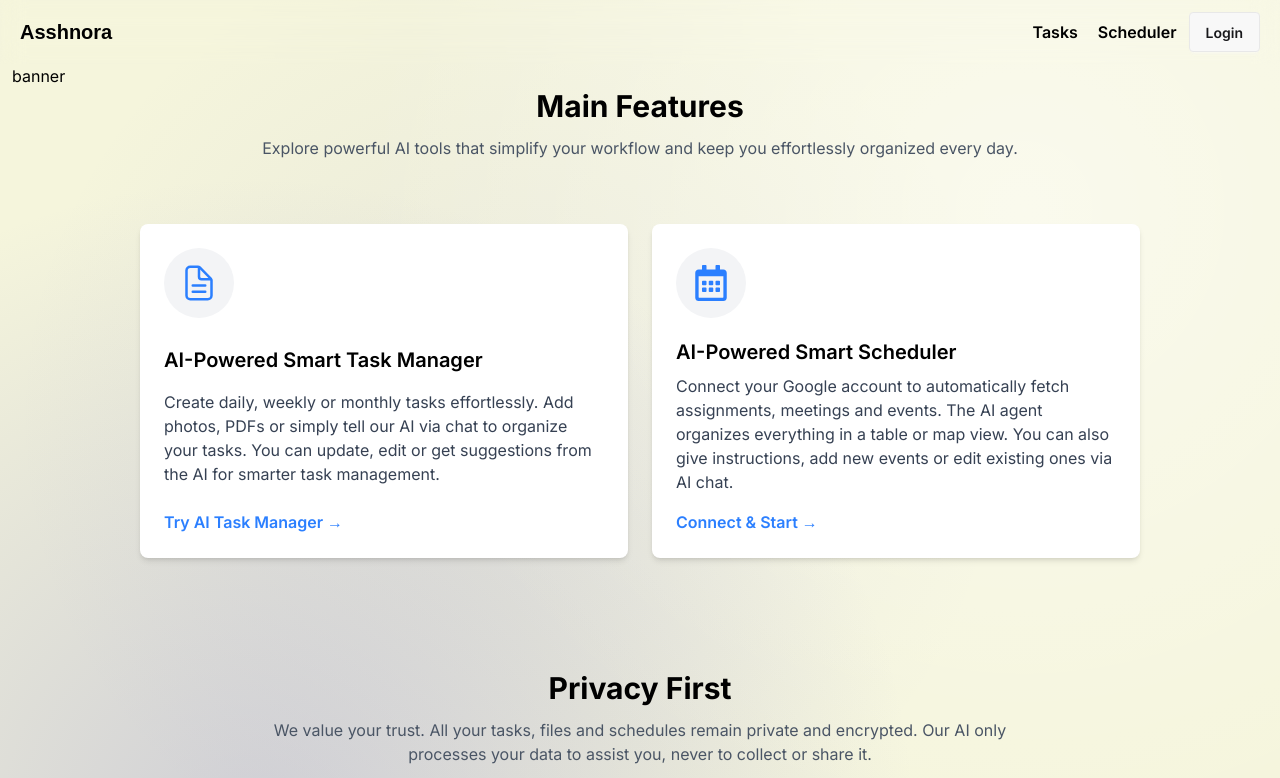
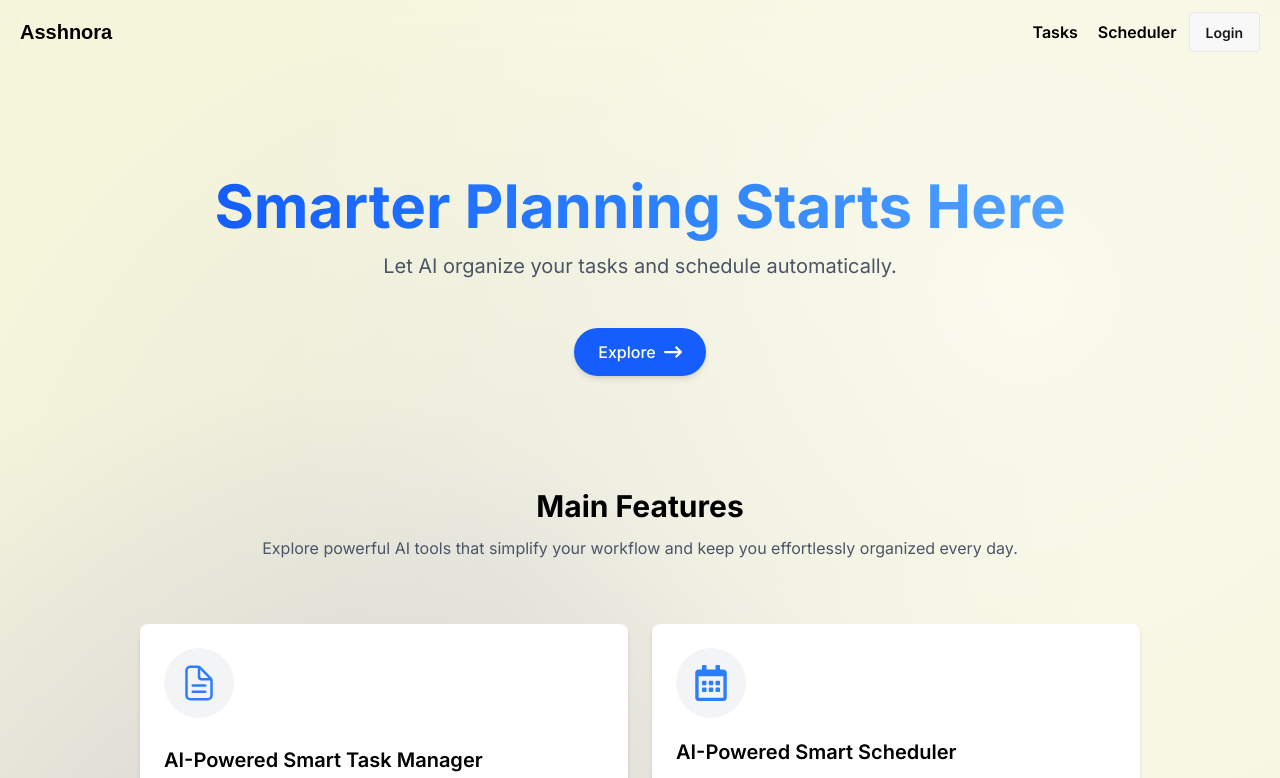
Before and after one commit to tahmid-khan-hub/Asshnora, a Next.js app: page / in a window 1280 px wide. Shown: the top 778 px of the page. Built offline with nearby package versions, Linux system fonts and the light colour scheme; a web font is replaced by a local one.

Commit message:
Added styles and designed the banner section

```diff
--- a/src/app/Banner/Banner.tsx
+++ b/src/app/Banner/Banner.tsx
@@ -1,11 +1,29 @@
-import React from 'react';
+"use client";
+import React from "react";
+import Link from "next/link";
+import { FaArrowRightLong } from "react-icons/fa6";
+
 
 const Banner = () => {
-    return (
-        <div>
-            banner
-        </div>
-    );
+  return (
+    <section className="text-center py-28 px-4 relative z-10">
+      <h1 className="text-5xl md:text-6xl font-bold mb-4">
+        <span className="bg-gradient-to-r from-blue-600 via-blue-500 to-blue-400 bg-clip-text text-transparent">
+          Smarter Planning Starts Here
+        </span>
+      </h1>
+      <p className="text-lg md:text-xl text-gray-600 mb-12">
+        Let AI organize your tasks and schedule automatically.
+      </p>
+      <Link
+        href="/tasks"
+        className="inline-flex items-center gap-2 bg-blue-600 text-white px-6 py-3 rounded-full font-medium hover:bg-blue-700 transition-all duration-200 shadow-md"
+      >
+        Explore
+        <FaArrowRightLong size={18}/>
+      </Link>
+    </section>
+  );
 };
 
 export default Banner;
```
